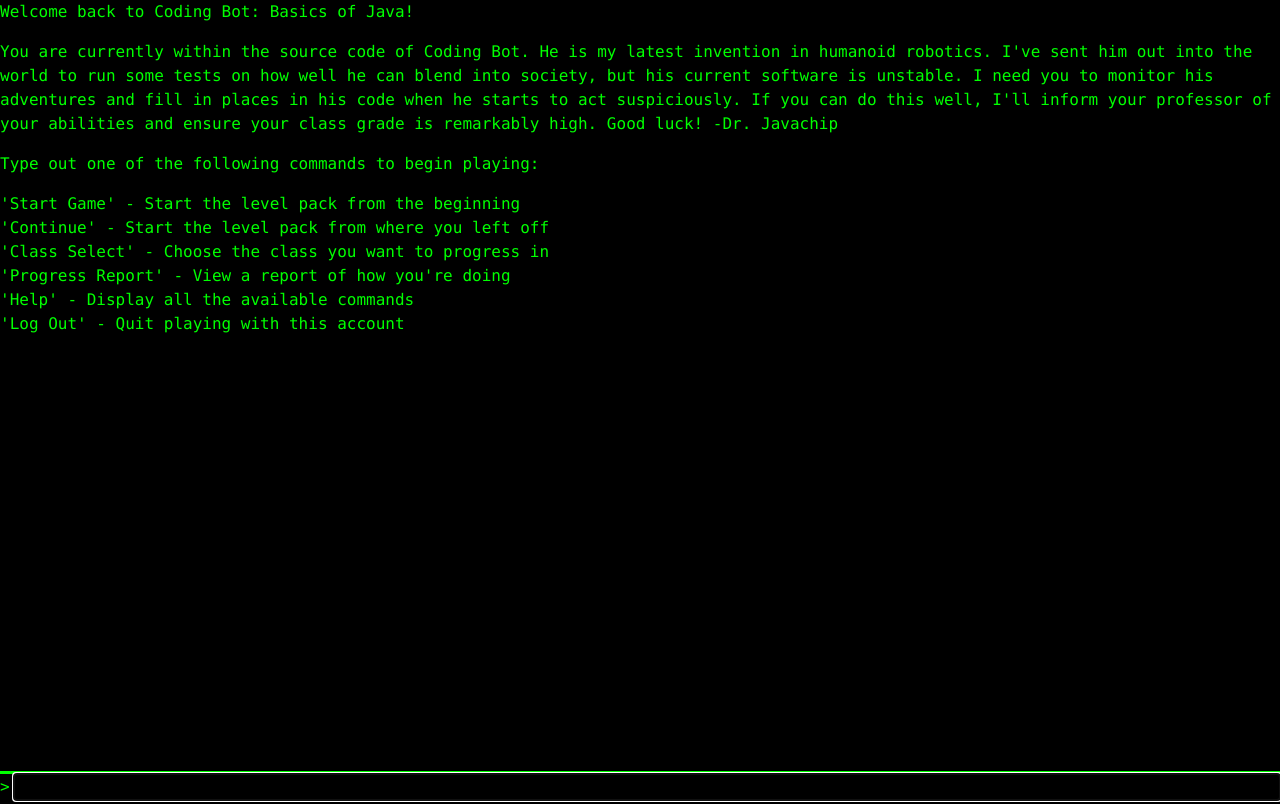
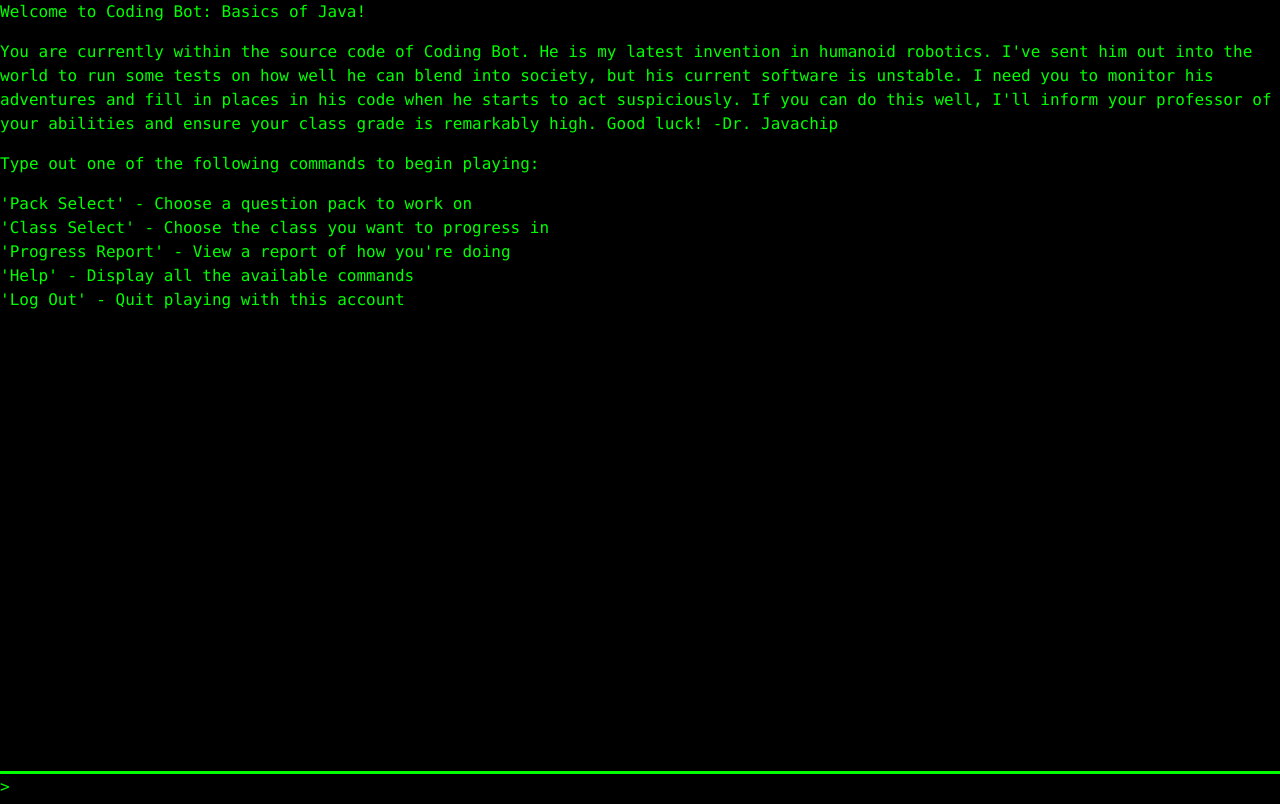
Before and after one commit to TheNinerSix/Coding-Bot, a Django app: page /student in a window 1280 px wide. Run offline with Django 3.2, Linux system fonts and the light colour scheme; some libraries are stand-ins or nearby versions.

Commit message:
Update Menu Requirements
Altered the menu game commands into a single pack select command. Added comments for the Jquery function. Fixed a styling issue for Google Chrome.

```diff
--- a/CodingBotSite/accounts_app/static/accounts/controlOperations.js
+++ b/CodingBotSite/accounts_app/static/accounts/controlOperations.js
@@ -10,14 +10,10 @@ window.onload = function() {
 	  });
 
 	$("#menuAction").submit(function() {
-		var input = $("#commandLine").val();
-		$("#commandLine").val("");
+		var input = $("#commandLine").val(); //GET INPUT FIELD
+		$("#commandLine").val(""); //CLEAR TEXT FIELD
 		switch(input) {
-			case "Start Game":
-				window.location.assign("http://127.0.0.1:8000/game");
-				console.log("Valid");
-				break;
-			case "Continue":
+			case "Pack Select": //URL REDIRECT
 				window.location.assign("http://127.0.0.1:8000/game");
 				console.log("Valid");
 				break;
@@ -30,28 +26,27 @@ window.onload = function() {
 				console.log("Valid");
 				break;
 			case "Help":
-				$("#contentLine").append(
-				`<p>'Start Game' - Start the level pack from the beginning<br/>
-				'Continue' - Start the level pack from where you left off<br/>
+				$("#contentLine").append( //DISPLAY TEXT
+				`<p>'Pack Select' - Choose a question pack to work on<br/>
 				'Class Select' - Choose the class you want to progress in<br/>
 				'Progress Report' - View a report of how you're doing<br/>
 				'Help' - Display all the available commands<br/>
 				'Log Out' - Quit playing with this account</p>`);
 				console.log("Valid");
 				break;
-			case "Log Out":
+			case "Log Out": //URL REDIRECT
 				window.location.assign("http://127.0.0.1:8000/");
 				console.log("Valid");
 				break;
-			default:
+			default: //DISPLAY TEXT
 				$("#contentLine").append(
 				`<p>Invalid Input: Please type 'Help' if you
 				have forgotten the required command.</p>`);
 				console.log("Invalid");
 				break;
 		}
-		$("#contentLine").scrollTop($("#contentLine")[0].scrollHeight);
-		return false;
+		$("#contentLine").scrollTop($("#contentLine")[0].scrollHeight); //FORCE SCROLL TO BOTTOM
+		return false; //DON'T REFRESH PAGE
 	});
 }
 
--- a/CodingBotSite/accounts_app/static/accounts/style.css
+++ b/CodingBotSite/accounts_app/static/accounts/style.css
@@ -96,6 +96,7 @@ body {
 	width: 100%;
 	border-style: none;
 	box-shadow: none;
+	outline: none;
 }
 
 /* command line input field */
--- a/CodingBotSite/accounts_app/templates/accounts/studentMenu.html
+++ b/CodingBotSite/accounts_app/templates/accounts/studentMenu.html
@@ -18,15 +18,14 @@
 <div id="page" class="container">
 	<div id="game" class="row">
 		<div id="contentLine">
-			<p>Welcome back to Coding Bot: Basics of Java!</p>
+			<p>Welcome to Coding Bot: Basics of Java!</p>
 			<p>You are currently within the source code of Coding Bot. He is my latest invention in humanoid robotics.
 			I've sent him out into the world to run some tests on how well he can blend into society, but his current software is unstable.
 			I need you to monitor his adventures and fill in places in his code when he starts to act suspiciously.
 			If you can do this well, I'll inform your professor of your abilities and ensure your class grade is remarkably high.
 			Good luck! -Dr. Javachip</p>
 			<p>Type out one of the following commands to begin playing:</p>
-			<p>'Start Game' - Start the level pack from the beginning<br/>
-			'Continue' - Start the level pack from where you left off<br/>
+			<p>'Pack Select' - Choose a question pack to work on<br/>
 			'Class Select' - Choose the class you want to progress in<br/>
 			'Progress Report' - View a report of how you're doing<br/>
 			'Help' - Display all the available commands<br/>
@@ -44,7 +43,3 @@
 </div>
 </body>
 </html>
-
-<script>
-
-</script>
--- a/CodingBotSite/game_app/static/game/style.css
+++ b/CodingBotSite/game_app/static/game/style.css
@@ -47,6 +47,7 @@ body {
 	width: 100%;
 	border-style: none;
 	box-shadow: none;
+	outline: none;
 }
 
 /* command line input field */
```
